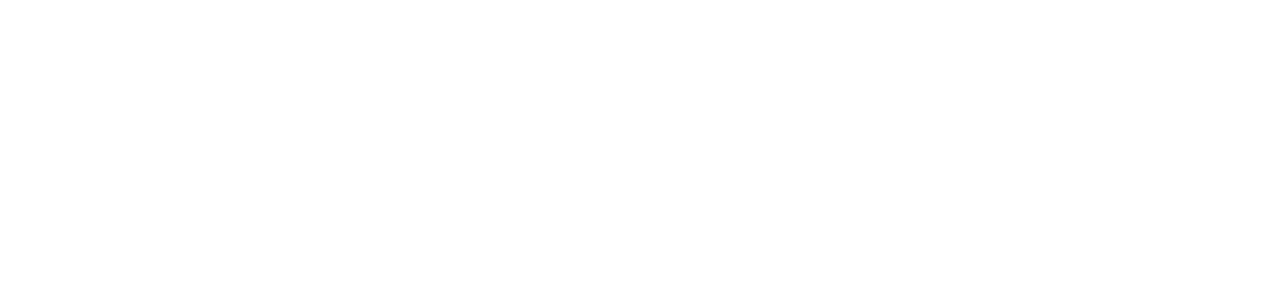
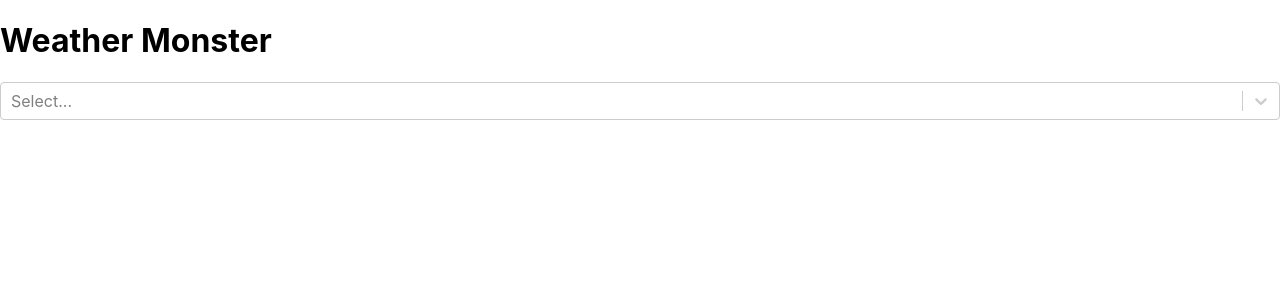
Before and after one commit to javadmalek/react-redux-hook, a React (Create React App) app: page / in a window 1280 px wide. Shown: the top 300 px of the page. Built offline with nearby package versions, Linux system fonts and the light colour scheme.

Commit message:
[jsx] updating the routing of app

```diff
--- a/src/app.jsx
+++ b/src/app.jsx
@@ -1,15 +1,16 @@
 import React from 'react';
 import { Provider } from 'react-redux';
 import store from './store/index.js';
+
 import ErrorBoundary from './components/error_boundary.js';
-
+import WeatherContainer from './components/weather_container.js';
 
 function App() {
   return (
     <ErrorBoundary>
       <Provider store={store}>
         <div className="App">
-
+          <WeatherContainer />
         </div>
       </Provider>
     </ErrorBoundary>
--- a/src/index.js
+++ b/src/index.js
@@ -1,13 +1,23 @@
 import React from 'react';
 import ReactDOM from 'react-dom';
+import { BrowserRouter as Router, Route } from 'react-router-dom';
+// import '../node_modules/bootstrap/dist/css/bootstrap.min.css';
+// import 'bootstrap/dist/css/bootstrap.min.css';
+
+import './index.css';
+import App from './app';
 import * as serviceWorker from './serviceWorker';
 
-import App from './app';
+const rootEl = document.getElementById('root');
+const appRouter = (
+  <Router>
+    <Route exact path="/" component={App} />
+  </Router>
+);
 
-const rootElement = document.getElementById('root');
 ReactDOM.render(
-  <App />,
-  rootElement,
+  appRouter,
+  rootEl,
 );
 
 // If you want your app to work offline and load faster, you can change
```
